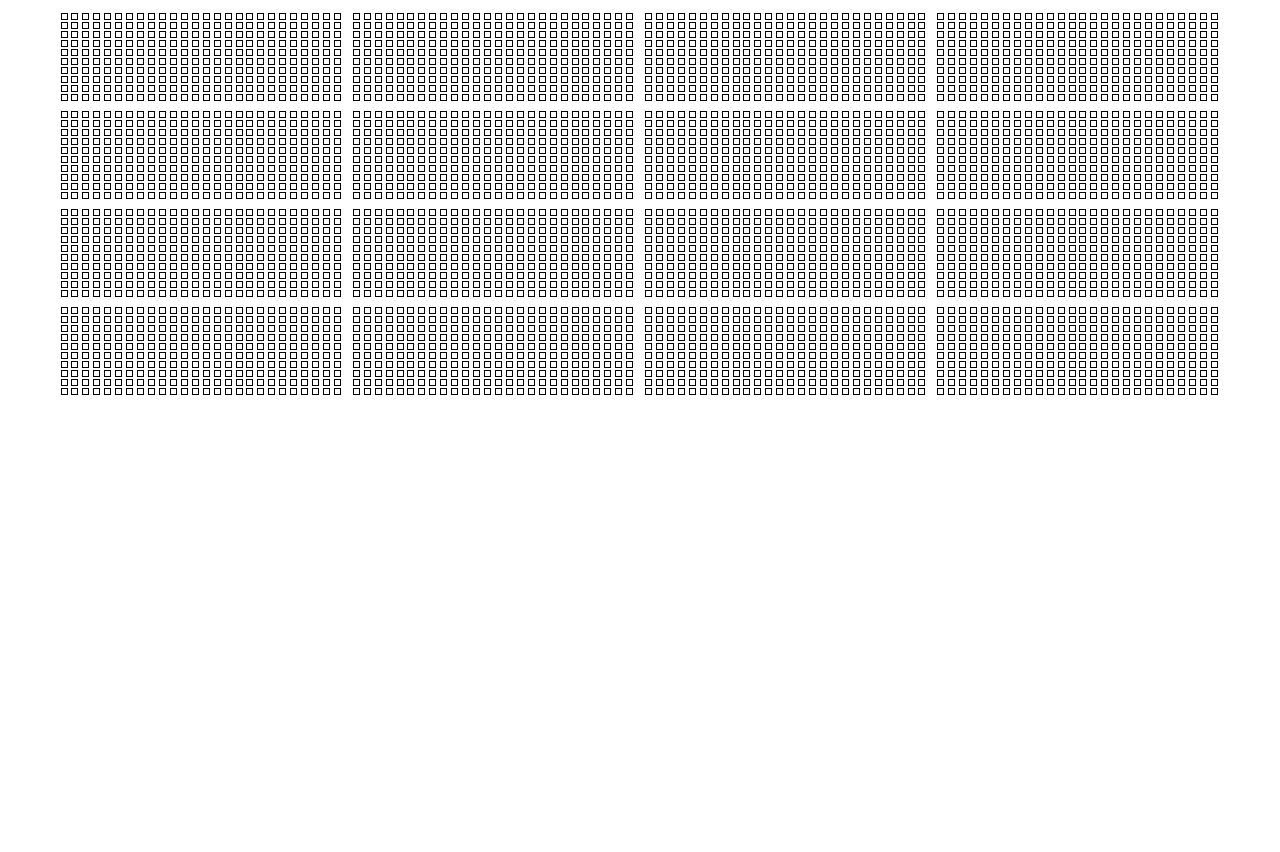
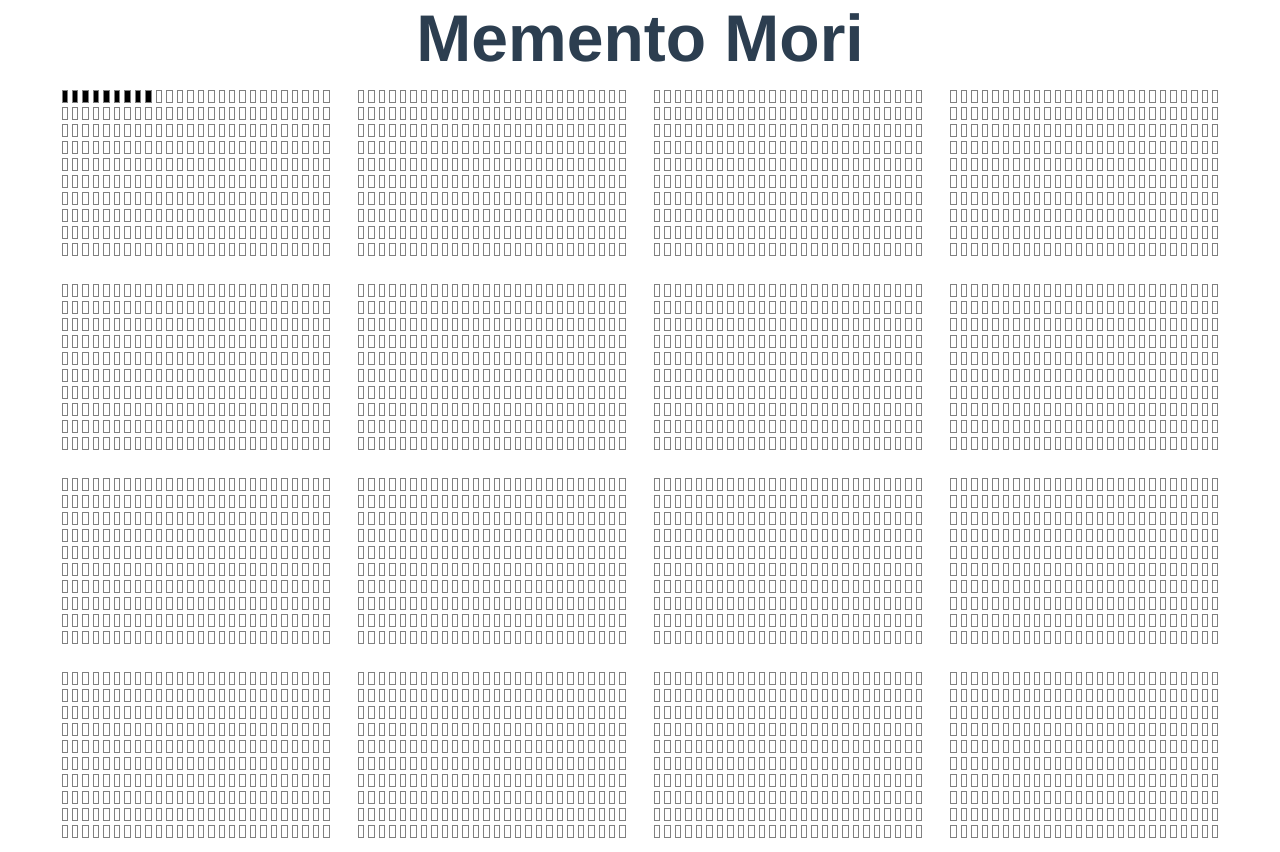
Before and after one commit to hanzhaodeng/memento, a Vue app: page / in a window 1280 px wide. Before the commit the page ends 800 px from the top, so only its background shows below. Built offline with nearby package versions, Linux system fonts and the light colour scheme.

Commit message:
mori improvement

```diff
--- a/src/components/Mori.vue
+++ b/src/components/Mori.vue
@@ -1,13 +1,14 @@
 <template>
   <v-container>
-    <v-row dense v-for="mr in 4" :key="'mr' + mr">
-      <v-col v-for="mc in 4" :key="'mc' + mc">
+    <v-row>
+      <v-col v-for="m in 16" :key="'m' + m" sm="6" lg="3" cols="12">
         <v-row no-gutters v-for="r in 10" :key="'r' + r">
-          <v-col v-for="c in 26" :key="'c' + c">
-            <div
-              class="box"
-              :class="{ filled: isFilled({ mr, mc, r, c }) }"
-            ></div>
+          <v-col
+            v-for="c in 26"
+            :key="'c' + c"
+            class="box"
+            :class="{ filled: isFilled({ m, r, c }) }"
+          >
           </v-col>
         </v-row>
       </v-col>
@@ -22,18 +23,8 @@
 export default class HelloWorld extends Vue {
   @Prop() private value!: number;
 
-  isFilled({
-    mc,
-    mr,
-    r,
-    c
-  }: {
-    mc: number;
-    mr: number;
-    r: number;
-    c: number;
-  }): boolean {
-    const index = c + (r - 1) * 26 + (mc - 1) * 260 + (mr - 1) * 1040;
+  isFilled({ m, r, c }: { m: number; r: number; c: number }): boolean {
+    const index = c + (r - 1) * 26 + (m - 1) * 260;
     return index < this.value;
   }
 }
@@ -41,12 +32,11 @@
 
 <style scoped>
 .box {
-  margin: 1px;
+  margin: 2px;
   border-style: solid;
   border-width: 1px;
-  border-color: black;
-  width: 7px;
-  height: 7px;
+  border-color: grey;
+  height: 13px;
 }
 
 .box.filled {
--- a/src/views/Home.vue
+++ b/src/views/Home.vue
@@ -1,6 +1,11 @@
 <template>
-  <div class="home">
-    <Mori />
+  <div>
+    <v-row>
+      <v-col>
+        <h1 class="title">Memento Mori</h1>
+      </v-col>
+    </v-row>
+    <Mori value="10" />
   </div>
 </template>
 
@@ -15,3 +20,11 @@
 })
 export default class Home extends Vue {}
 </script>
+
+<style scoped>
+.title {
+  text-align: center;
+  font-weight: bold;
+  font-size: 66px;
+}
+</style>
```
